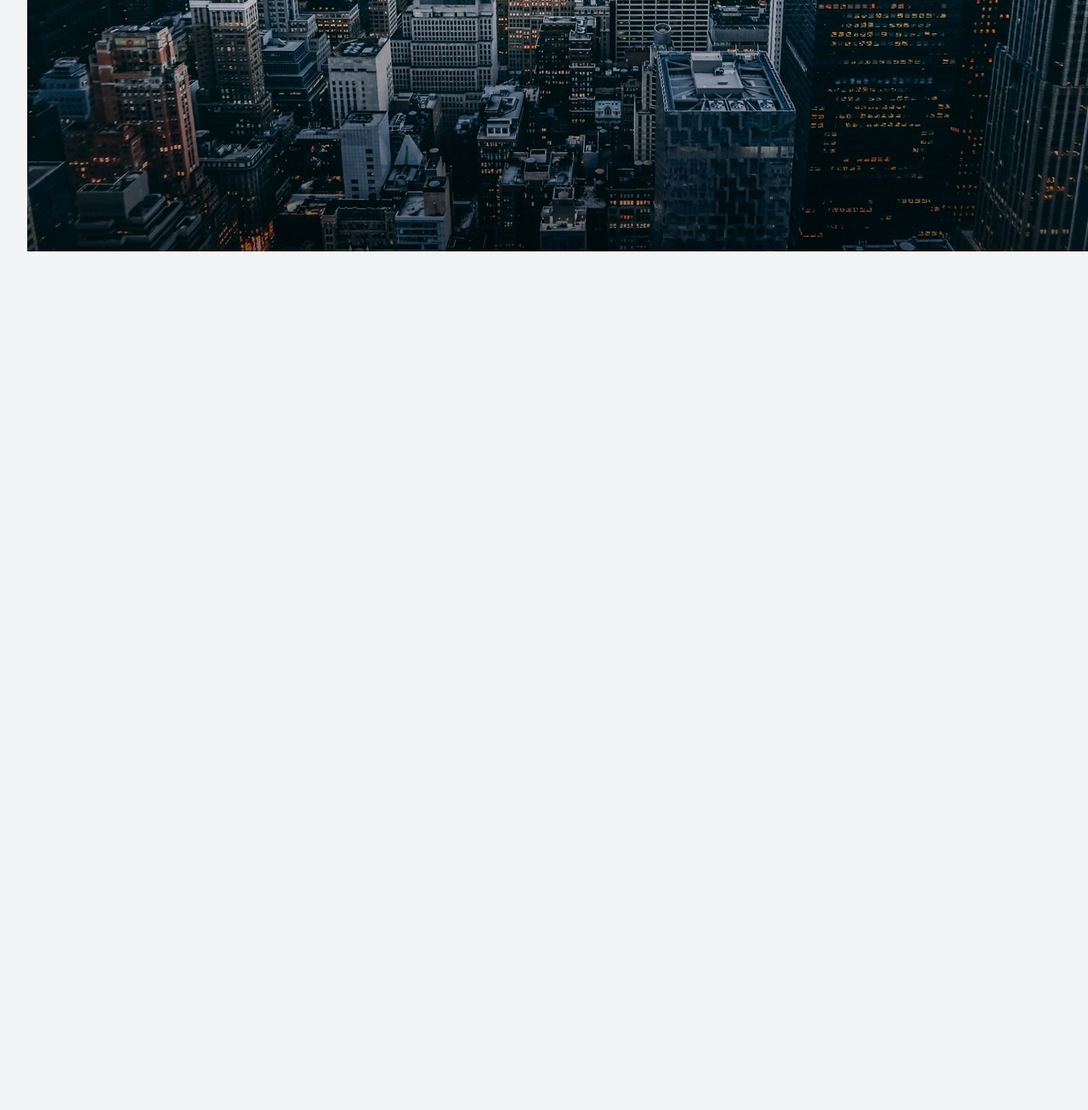
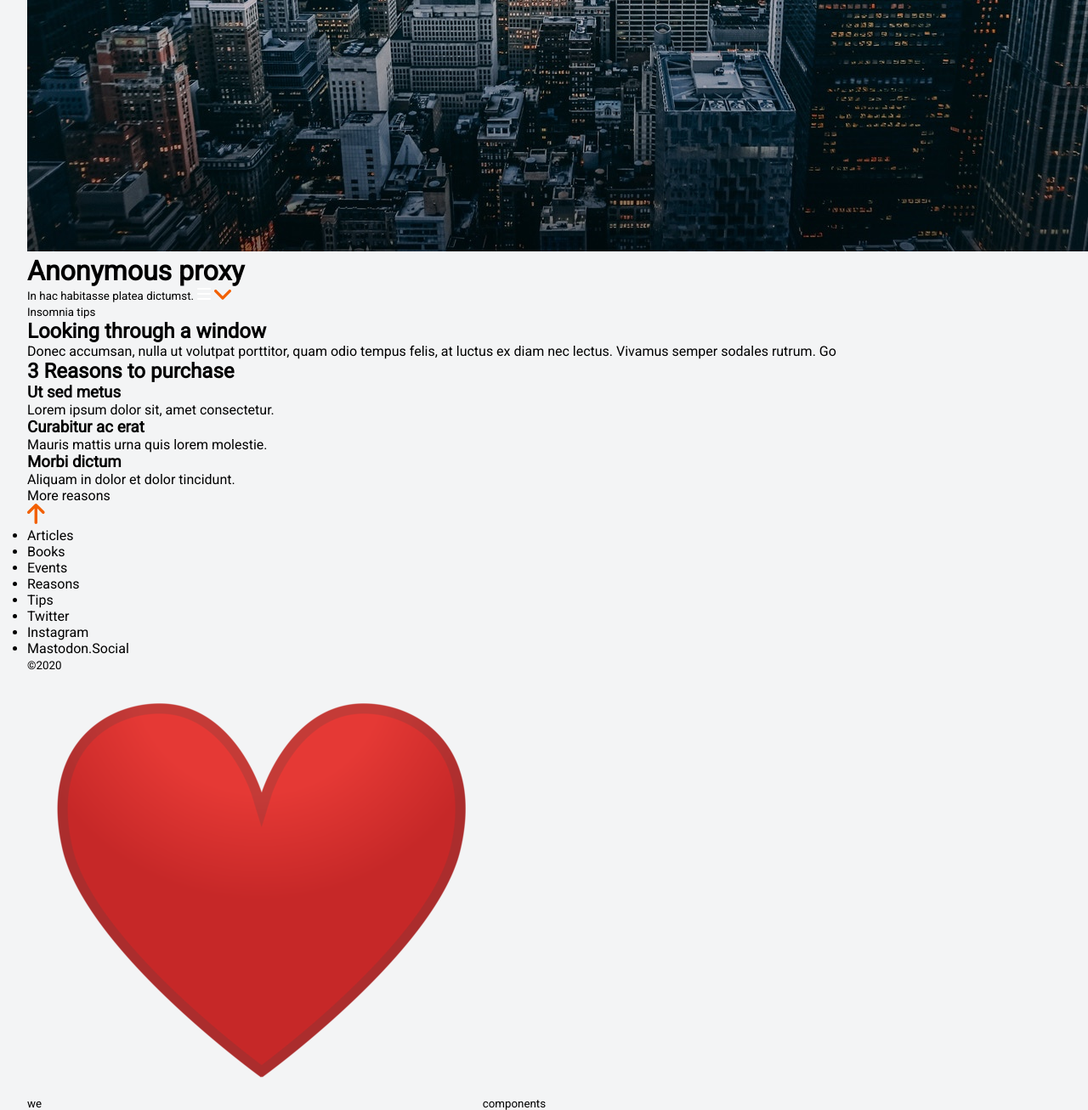
Before and after one commit to Adalab/modulo-1-evaluacion-final-Emma-cebada, a website: page src/html/index.html in a window 1280 px wide. Shown: the part 504-1811 px from the top of the page at 85% size. Before the commit the page ends 804 px from the top, so only its background shows below. Drawn offline with nearby package versions, Linux system fonts and the light colour scheme; files that its build step writes are made by us from their sources; files whose address does not match are found by name.

Commit message:
Add html structure

```diff
--- a/src/html/index.html
+++ b/src/html/index.html
@@ -3,7 +3,7 @@
   <head>
     <meta charset="UTF-8" />
     <meta name="viewport" content="width=device-width, initial-scale=1" />
-    <title>Anonymous proxy</title>
+    <title>Evaluación módulo 1</title>
     <link
       href="https://fonts.googleapis.com/css?family=Roboto&display=swap"
       rel="stylesheet"
@@ -17,6 +17,72 @@
         alt="Foto de la ciudad amaneciendo"
         title="Foto de la ciudad amaneciendo"
       />
+      <h1>Anonymous proxy</h1>
+      <small>In hac habitasse platea dictumst.</small>
+      <img
+        src="./assets/images/ico-menu.svg"
+        alt="Enlace a Adalab"
+        title="Enlace a Adalab"
+      />
+      <img
+        src="./assets/images/ico-scroll-down.svg"
+        alt="Icono para bajar en la página"
+        title="Ir a la sección de las Razones"
+      />
     </header>
+    <main>
+      <div>
+        <section>
+          <small>Insomnia tips</small>
+          <h2>Looking through a window</h2>
+          <p>
+            Donec accumsan, nulla ut volutpat porttitor, quam odio tempus felis,
+            at luctus ex diam nec lectus. Vivamus semper sodales rutrum. Go
+          </p>
+        </section>
+      </div>
+      <div><section>
+        <h2>3 Reasons to purchase</h2>
+      </div>
+      <div>
+        <h3>Ut sed metus</h3>
+        <p>Lorem ipsum dolor sit, amet consectetur.</p>
+        <h3>Curabitur ac erat</h3>
+        <p>Mauris mattis urna quis lorem molestie.</p>
+        <h3>Morbi dictum</h3>
+        <p>Aliquam in dolor et dolor tincidunt.</p>
+      </div>
+      <div>More reasons</section></div>
+      <img
+        src="./assets/images/ico-arrow.svg"
+        alt="Flecha para volver al principio de la página"
+        title="Flecha para volver al principio de la página"
+      />
+    </main>
+    <footer><div>
+      <nav>
+        <ul>
+          <li>Articles</li>
+          <li>Books</li>
+          <li>Events</li>
+          <li>Reasons</li>
+          <li>Tips</li>
+        </ul></nav>
+        <nav>
+          <ul>
+            <li>Twitter</li>
+            <li>Instagram</li>
+            <li>Mastodon.Social</li>
+          </ul></nav></div>
+          <div><small>
+        &copy;2020
+        <p>we <img
+          src="./assets/images/ico-heart.png"
+          alt="Corazón rojo"
+          title="Corazón rojo"
+        /> components</p>
+      </small></div>
+
+    </footer>
   </body>
 </html>
```
Also changed, not shown: src/images/ico-heart.png (added).
